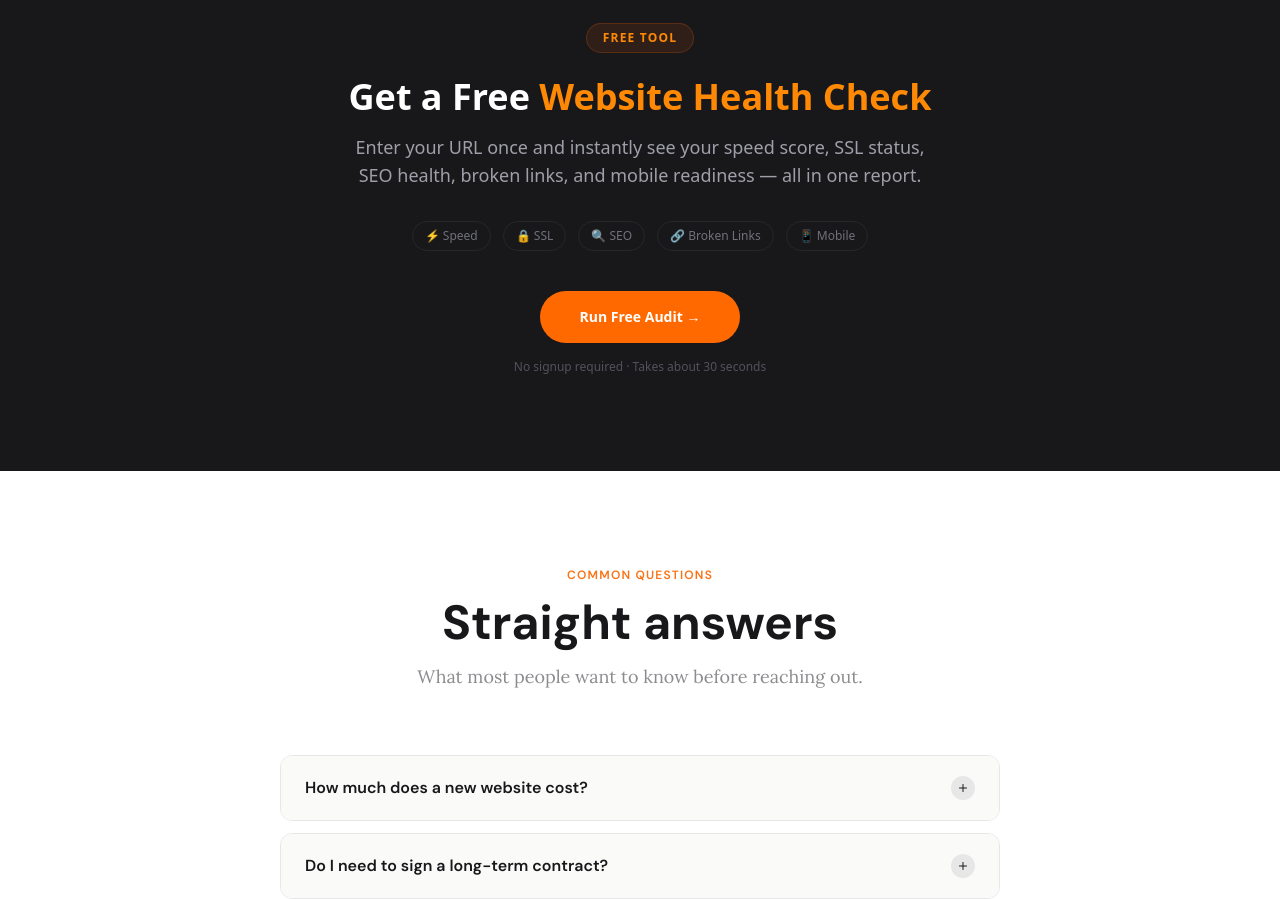
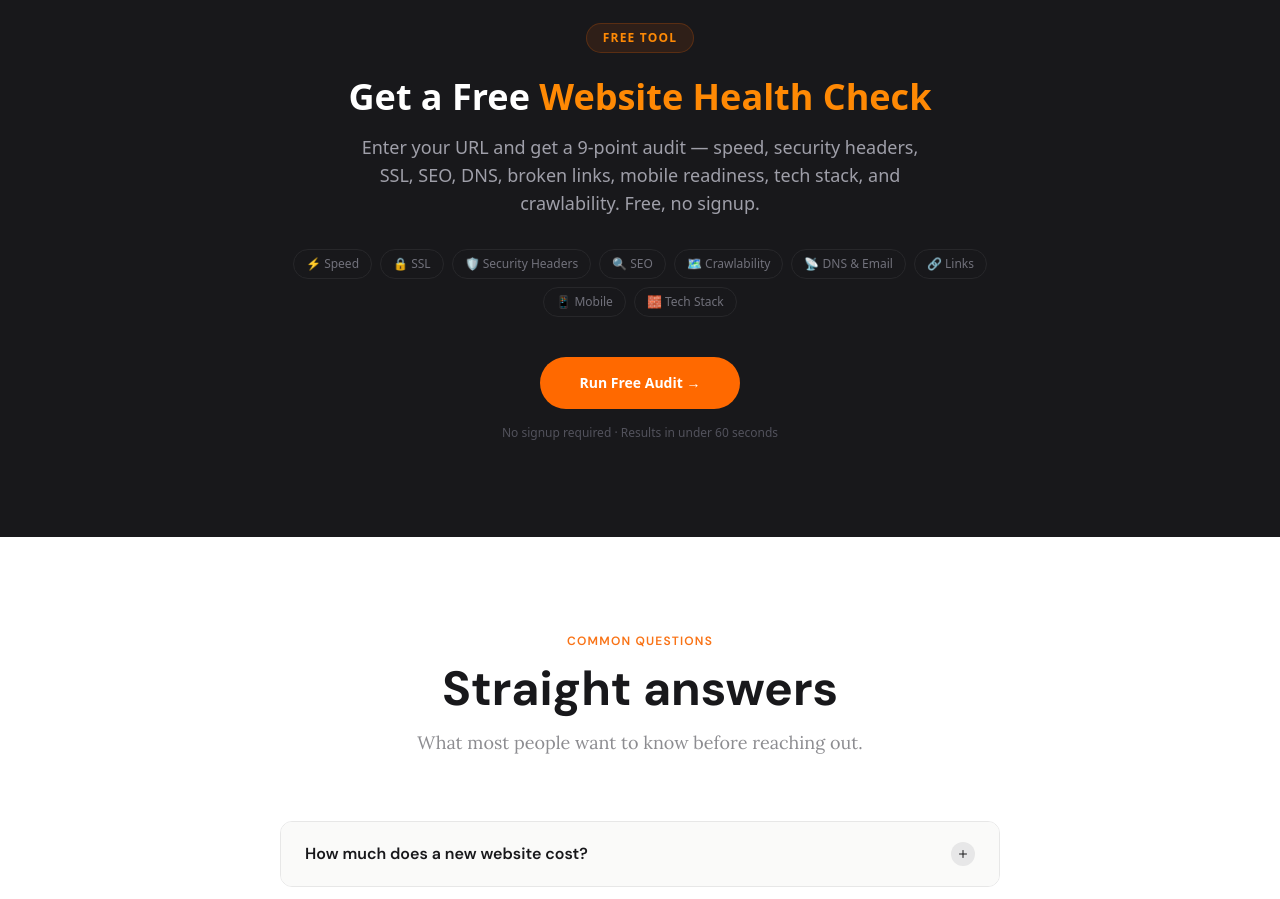
Before and after one commit to Dukotah/Duke, a Next.js app: page / in a window 1280 px wide. Shown: the part 5420-6319 px from the top of the page. Built offline with nearby package versions, Linux system fonts and the light colour scheme.

Commit message:
Update ToolsTeaser to show all 9 checks instead of original 5
https://claude.ai/code/session_01C4fSTcWaSifEsgPzvTPRYi

```diff
--- a/src/components/ToolsTeaser.tsx
+++ b/src/components/ToolsTeaser.tsx
@@ -1,4 +1,9 @@
 import Link from "next/link";
+
+const CHECKS = [
+  "⚡ Speed", "🔒 SSL", "🛡️ Security Headers", "🔍 SEO",
+  "🗺️ Crawlability", "📡 DNS & Email", "🔗 Links", "📱 Mobile", "🧱 Tech Stack",
+];
 
 export default function ToolsTeaser() {
   return (
@@ -12,12 +17,12 @@ export default function ToolsTeaser() {
           <span className="text-orange-400">Website Health Check</span>
         </h2>
         <p className="text-zinc-400 text-lg mb-8 max-w-xl mx-auto">
-          Enter your URL once and instantly see your speed score, SSL status, SEO health,
-          broken links, and mobile readiness — all in one report.
+          Enter your URL and get a 9-point audit — speed, security headers, SSL, SEO,
+          DNS, broken links, mobile readiness, tech stack, and crawlability. Free, no signup.
         </p>
 
-        <div className="flex flex-wrap justify-center gap-3 mb-10 text-xs text-zinc-500">
-          {["⚡ Speed", "🔒 SSL", "🔍 SEO", "🔗 Broken Links", "📱 Mobile"].map(item => (
+        <div className="flex flex-wrap justify-center gap-2 mb-10 text-xs text-zinc-500">
+          {CHECKS.map(item => (
             <span key={item} className="bg-zinc-900 border border-zinc-800 px-3 py-1.5 rounded-full">
               {item}
             </span>
@@ -31,7 +36,7 @@ export default function ToolsTeaser() {
           Run Free Audit →
         </Link>
 
-        <p className="text-zinc-600 text-xs mt-4">No signup required · Takes about 30 seconds</p>
+        <p className="text-zinc-600 text-xs mt-4">No signup required · Results in under 60 seconds</p>
       </div>
     </section>
   );
```
